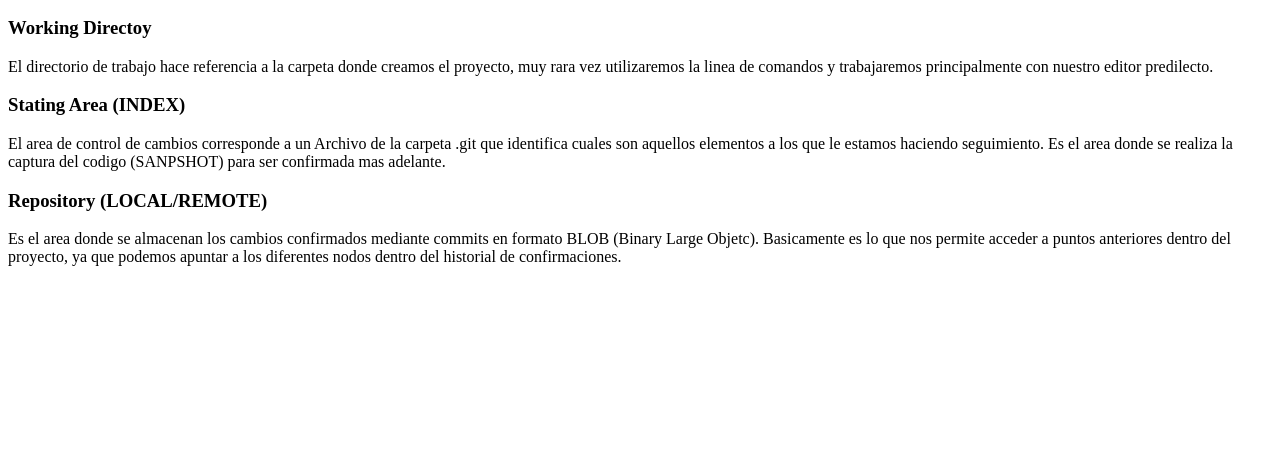
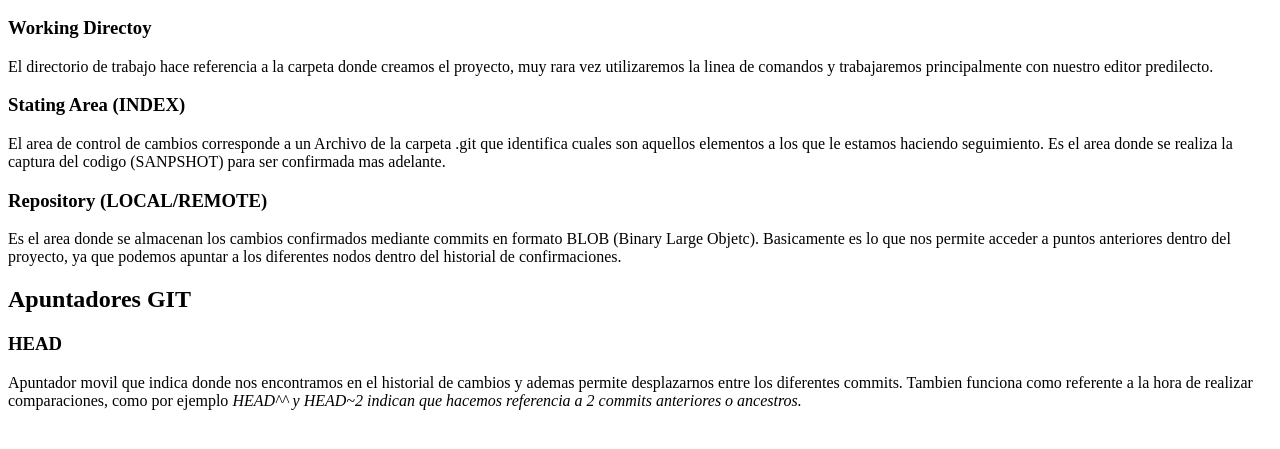
Before and after one commit to Y4N3T/git-lx09, a plain HTML site: page index.html in a window 1280 px wide. Shown: the part 101-550 px from the top of the page. Drawn offline with Linux system fonts and the light colour scheme.

Commit message:
Apuntadores GIT: HEAD

```diff
--- a/index.html
+++ b/index.html
@@ -36,5 +36,14 @@
             </p>
         </article>
     </section>
+    <section>
+        <h2>Apuntadores GIT</h2>
+        <article>
+            <h3>HEAD</h3>
+            <p>
+                Apuntador movil que indica donde nos encontramos en el historial de cambios y ademas permite desplazarnos entre los diferentes commits. Tambien funciona como referente a la hora de realizar comparaciones, como por ejemplo <em>HEAD^^<em> y <em>HEAD~2</em> indican que hacemos referencia a 2 commits anteriores o ancestros.
+            </p>
+        </article>
+    </section>
 </body>
 </html>
```
